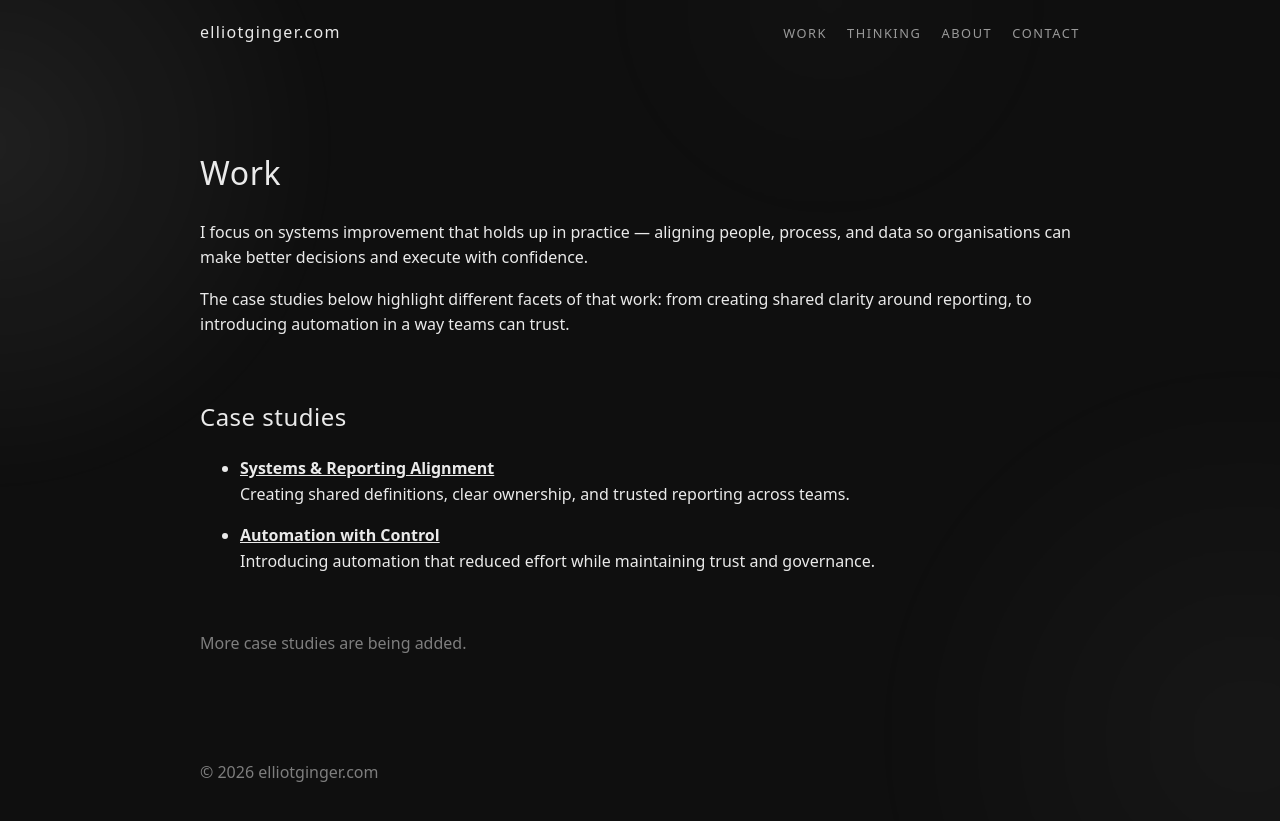
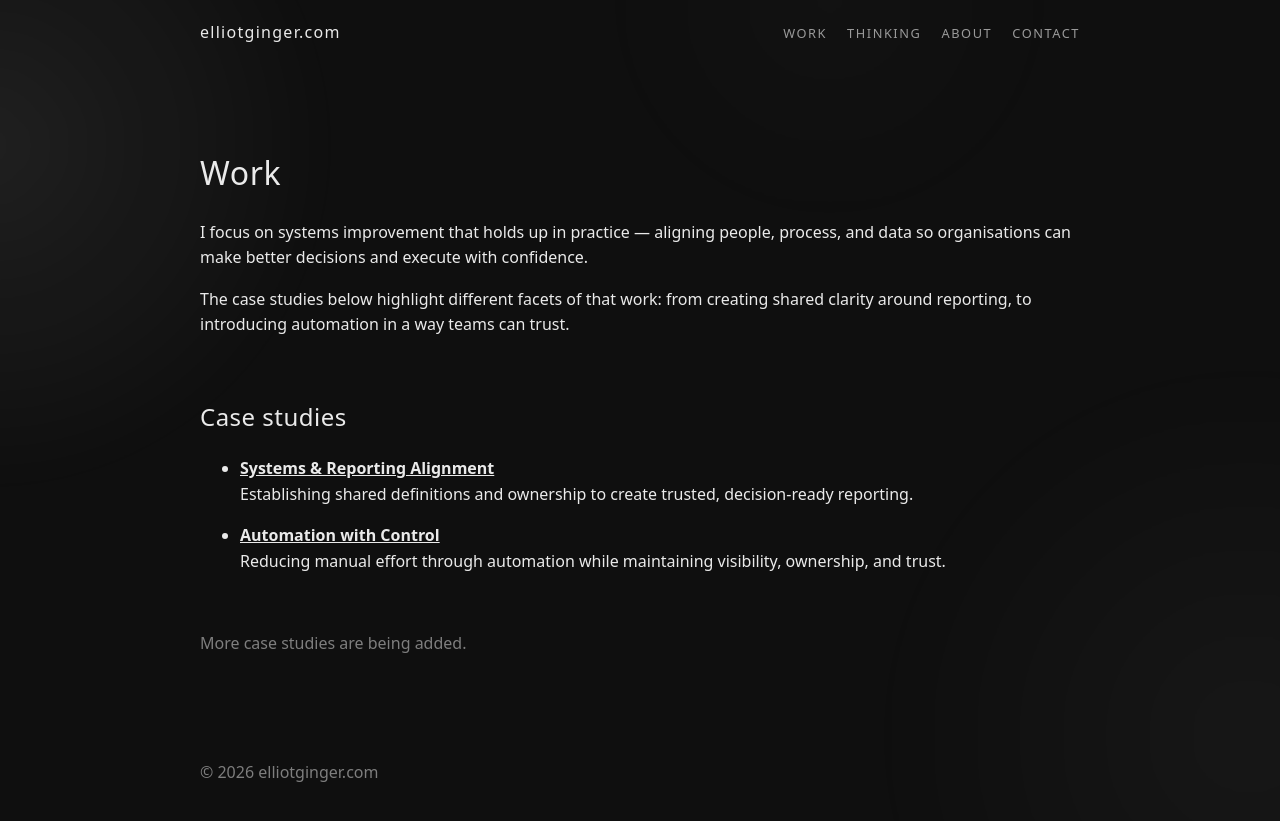
Before and after one commit to ElliotGinge/elliotginger.com, a Jekyll site: the page built from work.md, in a window 1280 px wide. Shown: the top 821 px of the page. Built offline with Jekyll 4.4.1, drawn with Linux system fonts in a browser that asks for light colours.

Commit message:
Update work.md

```diff
--- a/work.md
+++ b/work.md
@@ -15,11 +15,10 @@ The case studies below highlight different facets of that work: from creating sh
 ## Case studies
 
 - **[Systems & Reporting Alignment](/work/systems-and-reporting-alignment/)**
-  Creating shared definitions, clear ownership, and trusted reporting across teams.
+  Establishing shared definitions and ownership to create trusted, decision-ready reporting.
 
 - **[Automation with Control](/work/automation-with-control/)**
-  Introducing automation that reduced effort while maintaining trust and governance.
-
+  Reducing manual effort through automation while maintaining visibility, ownership, and trust.
 
 <div style="height:1.5rem"></div>
 
```
